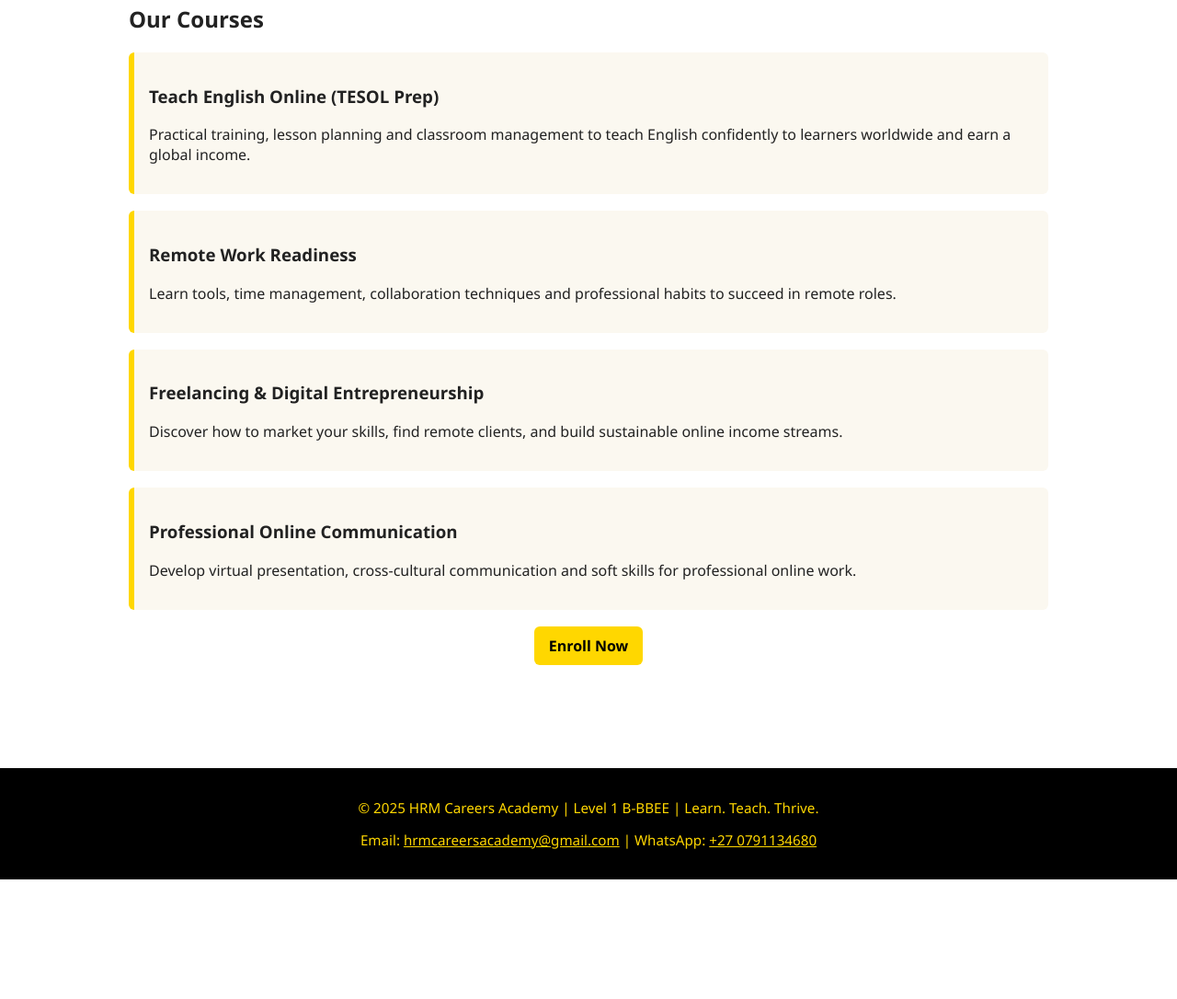
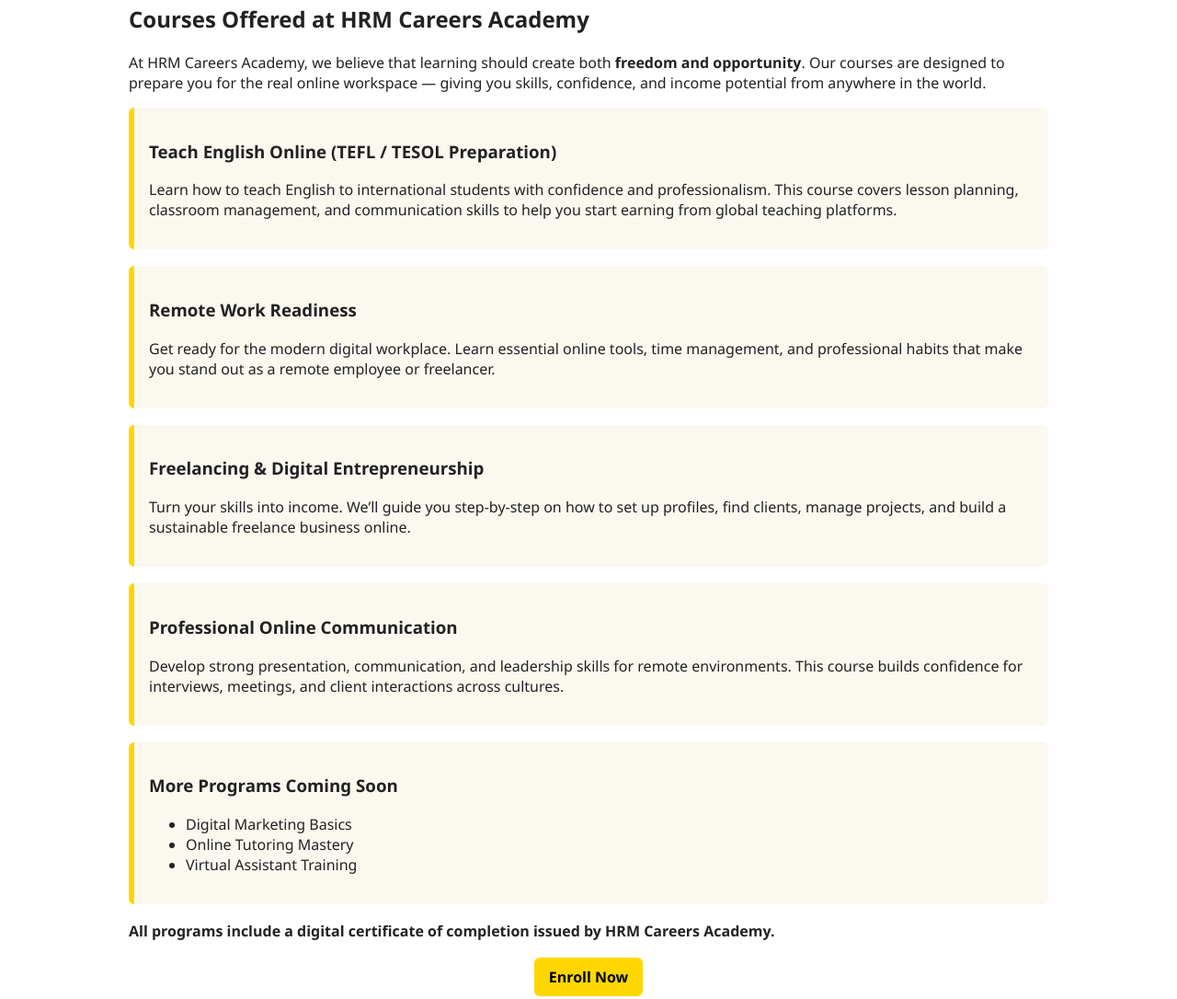
Before and after one commit to hrmcareersacademy/hrmcareersacademy.github.io, a plain HTML site: page courses.html in a window 1280 px wide. Shown: the part 400-1486 px from the top of the page at 92% size. Before the commit the page ends 1356 px from the top, so only its background shows below. Drawn offline with Linux system fonts and the light colour scheme.

Commit message:
Add files via upload

```diff
--- a/courses.html
+++ b/courses.html
@@ -36,24 +36,43 @@ footer{background:#000;color:gold;padding:18px;margin-top:40px;text-align:center
 
 <main>
   <section class="section">
-    <h2>Our Courses</h2>
+    <h2>Courses Offered at HRM Careers Academy</h2>
+    <p>At HRM Careers Academy, we believe that learning should create both <strong>freedom and opportunity</strong>. Our courses are designed to prepare you for the real online workspace — giving you skills, confidence, and income potential from anywhere in the world.</p>
+
     <div class="course">
-      <h3>Teach English Online (TESOL Prep)</h3>
-      <p>Practical training, lesson planning and classroom management to teach English confidently to learners worldwide and earn a global income.</p>
+      <h3>Teach English Online (TEFL / TESOL Preparation)</h3>
+      <p>Learn how to teach English to international students with confidence and professionalism. This course covers lesson planning, classroom management, and communication skills to help you start earning from global teaching platforms.</p>
     </div>
+
     <div class="course">
       <h3>Remote Work Readiness</h3>
-      <p>Learn tools, time management, collaboration techniques and professional habits to succeed in remote roles.</p>
+      <p>Get ready for the modern digital workplace. Learn essential online tools, time management, and professional habits that make you stand out as a remote employee or freelancer.</p>
     </div>
+
     <div class="course">
       <h3>Freelancing &amp; Digital Entrepreneurship</h3>
-      <p>Discover how to market your skills, find remote clients, and build sustainable online income streams.</p>
+      <p>Turn your skills into income. We’ll guide you step-by-step on how to set up profiles, find clients, manage projects, and build a sustainable freelance business online.</p>
     </div>
+
     <div class="course">
       <h3>Professional Online Communication</h3>
-      <p>Develop virtual presentation, cross-cultural communication and soft skills for professional online work.</p>
+      <p>Develop strong presentation, communication, and leadership skills for remote environments. This course builds confidence for interviews, meetings, and client interactions across cultures.</p>
     </div>
-    <p style="text-align:center;margin-top:18px;"><a class="btn" href="contact.html">Enroll Now</a></p>
+
+    <div class="course">
+      <h3>More Programs Coming Soon</h3>
+      <ul>
+        <li>Digital Marketing Basics</li>
+        <li>Online Tutoring Mastery</li>
+        <li>Virtual Assistant Training</li>
+      </ul>
+    </div>
+
+    <p><strong>All programs include a digital certificate of completion issued by HRM Careers Academy.</strong></p>
+
+    <p style="text-align:center;margin-top:18px;">
+      <a class="btn" href="contact.html">Enroll Now</a>
+    </p>
   </section>
 </main>
 <footer>
```
